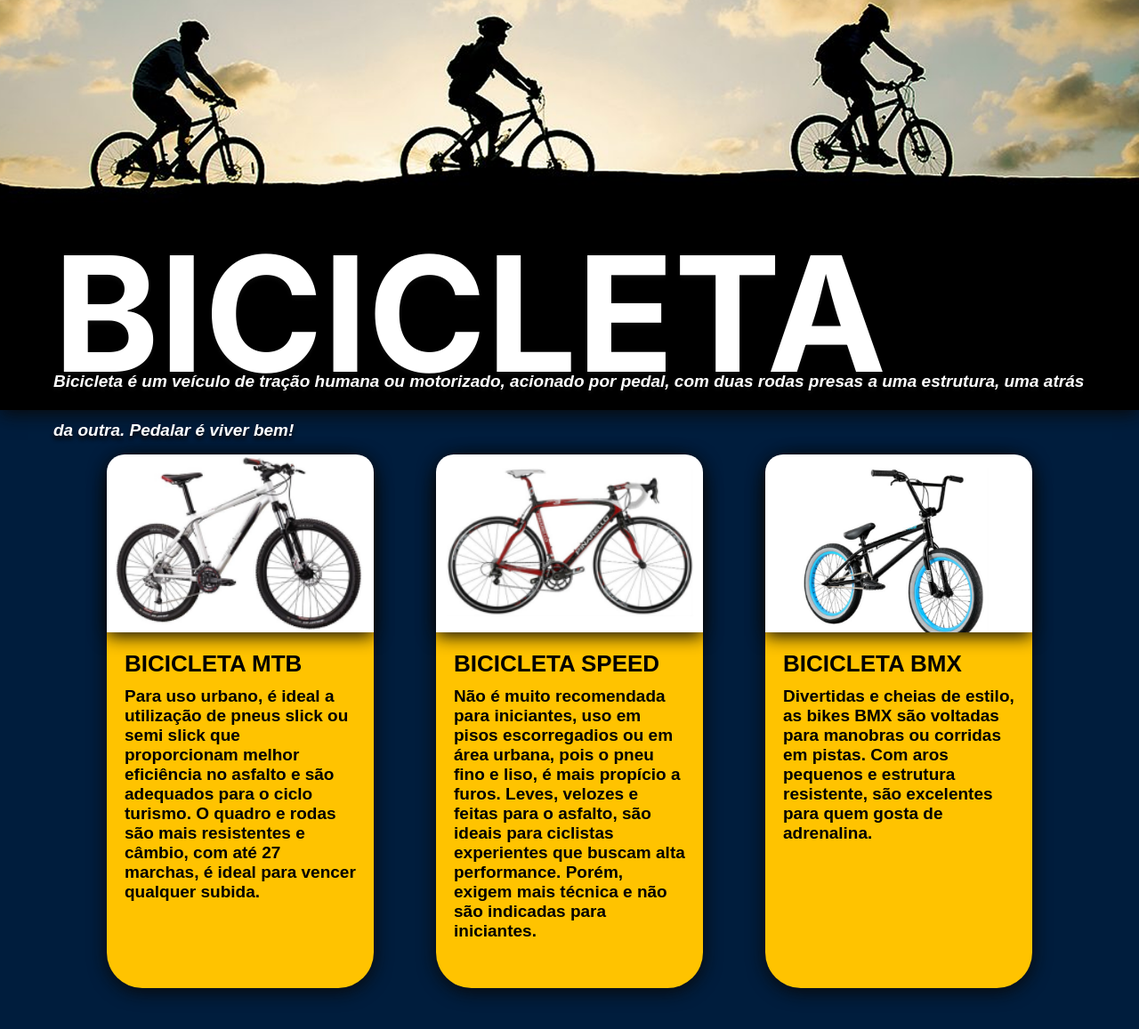
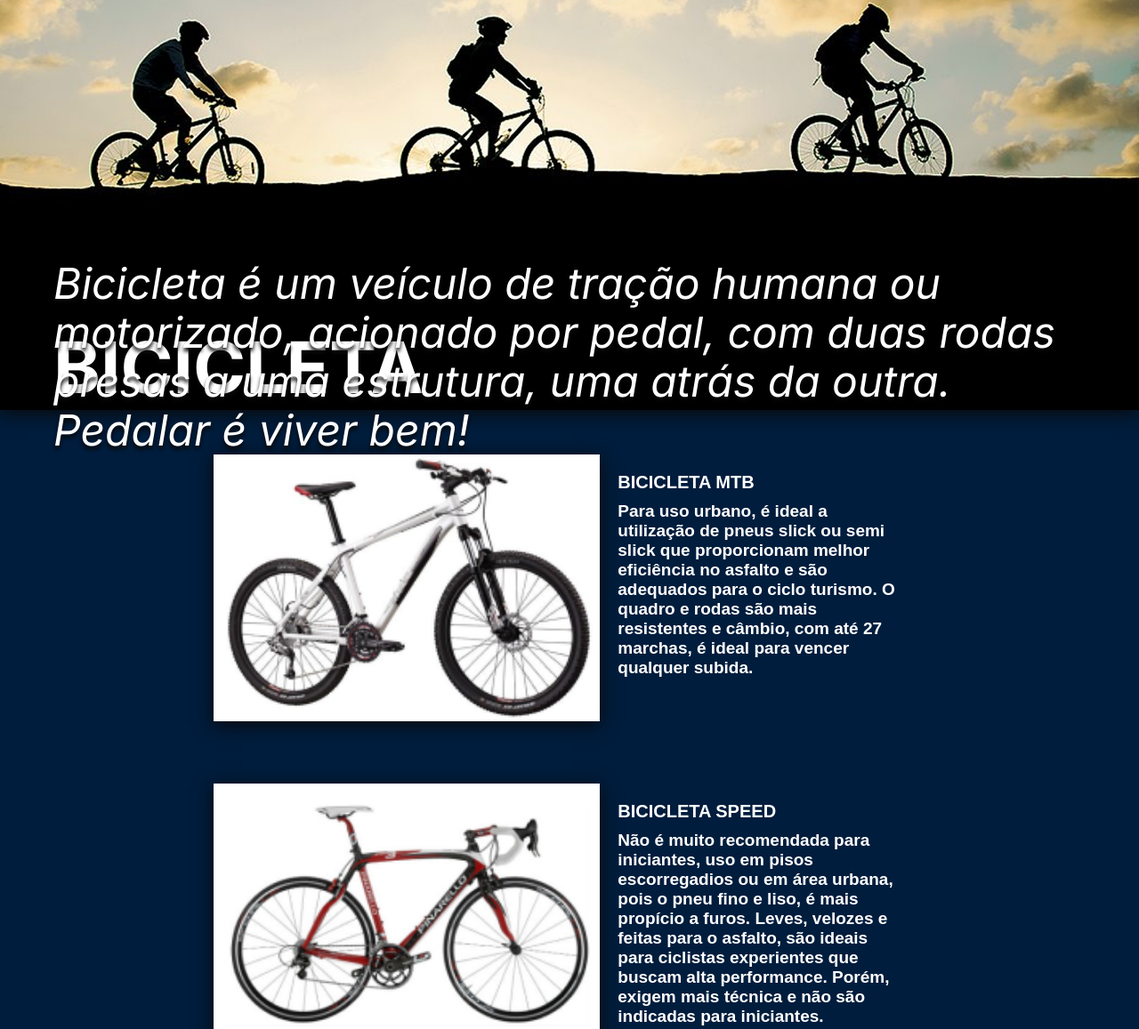
Before and after one commit to anacarneiiro/FIGMA29, a plain HTML site: page home/index.html in a window 1280 px wide. Shown: the part 179-1336 px from the top of the page at 89% size. Drawn offline with Linux system fonts and the light colour scheme.

Commit message:
Add files via upload

```diff
--- a/home/index.html
+++ b/home/index.html
@@ -20,7 +20,7 @@
         <div>
             <img class="img" src="./images/image 3.png" alt="BICICLETA">
         </div>
-        <div class="wrap-text">
+        <div class="wrap-banner">
             <h1 class="title">BICICLETA</h1>
             <p class="text">Bicicleta é um veículo de tração humana ou motorizado, acionado por pedal, com duas rodas
                 presas a uma estrutura, uma atrás da outra. Pedalar é viver bem!</p>
--- a/home/style.css
+++ b/home/style.css
@@ -40,7 +40,7 @@ body {
 }
 
 .wrap-text {
-    width: 100%;
+    width: 50%;
     padding: 20px;
     position: relative;
 }
@@ -48,16 +48,17 @@ body {
 .title {
     color: white;
     font-family: "Inter", sans-serif;
-    font-size: 40px;
+    font-size: 50px;
     position: static;
 
 }
 
+
 .text {
     font-family: "Inter", sans-serif;
     color: #ffffff;
-    font-size: 20px;
-    line-height: 30px;
+    font-size: 100px;
+    line-height: 50px;
     font-style: italic;
     position: static;
 
@@ -82,34 +83,30 @@ body {
 }
 
 .wrap-img{
-    width: 300px;
-    height: 200px;
+    width: 60%;
+    height: 100%;
     overflow: hidden;
-   border-top-left-radius: 20px;
-   border-top-right-radius: 20px;
    box-shadow: 0 4px 20px #090909;
 
 }
 
 .img-card{
-    width: 300px;
-    height: 200px;
+    width: auto;
+    height: 100%;
     transform: scale(1.2);
 }
 
 .card{
-    width: 300px;
-    height: 600px;
+    width: 800px;
+    height: 300px;
     display: flex;
-    flex-direction: column;
+    flex-direction: row;
     align-items: left;
-    background-color: var(--yellow);
-    border-radius: 40px;
-    box-shadow: 0 4px 20px #090909;
+    color: #ffffff;
 }
 
 .wrap-text h2{
-    font-size: 26px;
+    font-size: 20px;
     font-family: Arial, Helvetica, sans-serif;
 }
 
@@ -135,6 +132,12 @@ button:hover{
 }
 
 
+.wrap-banner{
+    width: 100%;
+    padding: 20px;
+    position: relative;
+}
+
 
 @media(width >=768px) {
     .s1 {
@@ -157,7 +160,7 @@ button:hover{
     }
 
     .title {
-        font-size: 180px;
+        font-size: 80px;
         text-shadow: 0 4px 4px #090909;
         position: absolute;
         bottom: -300px;
```
